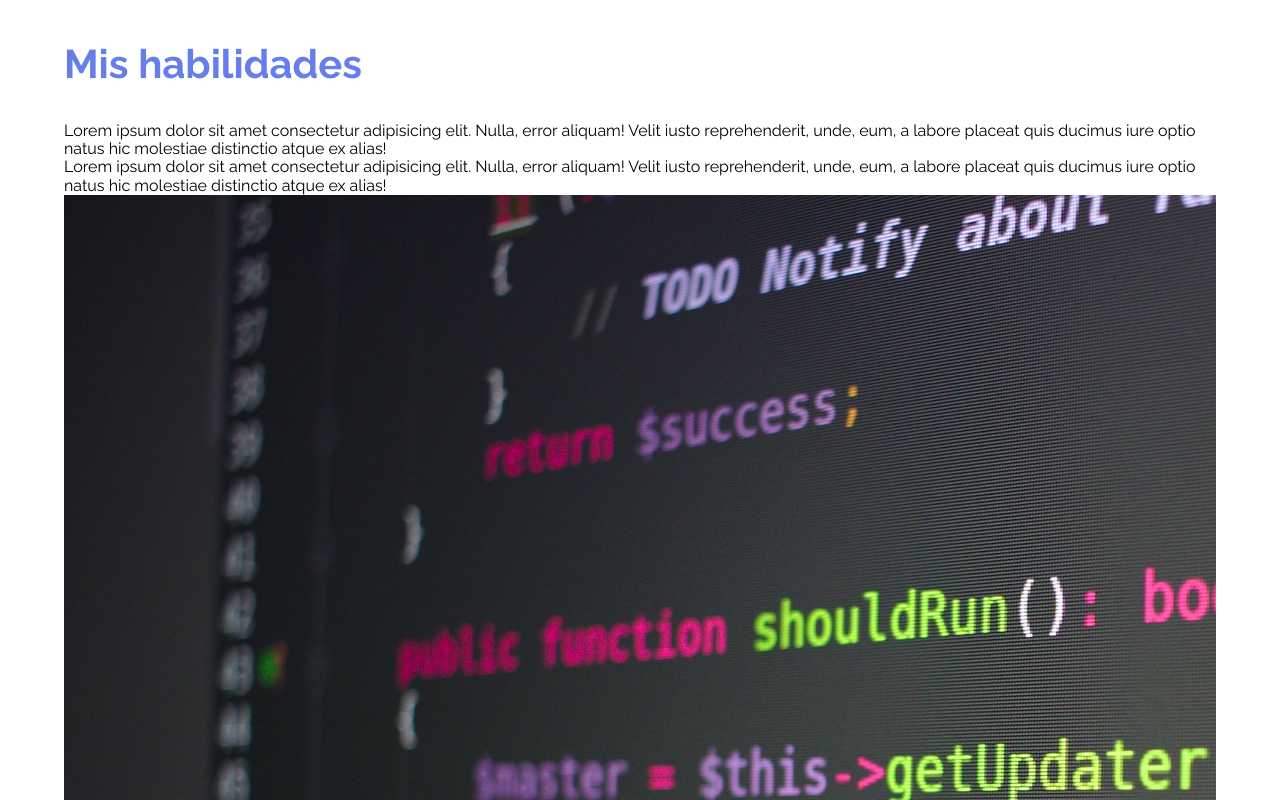
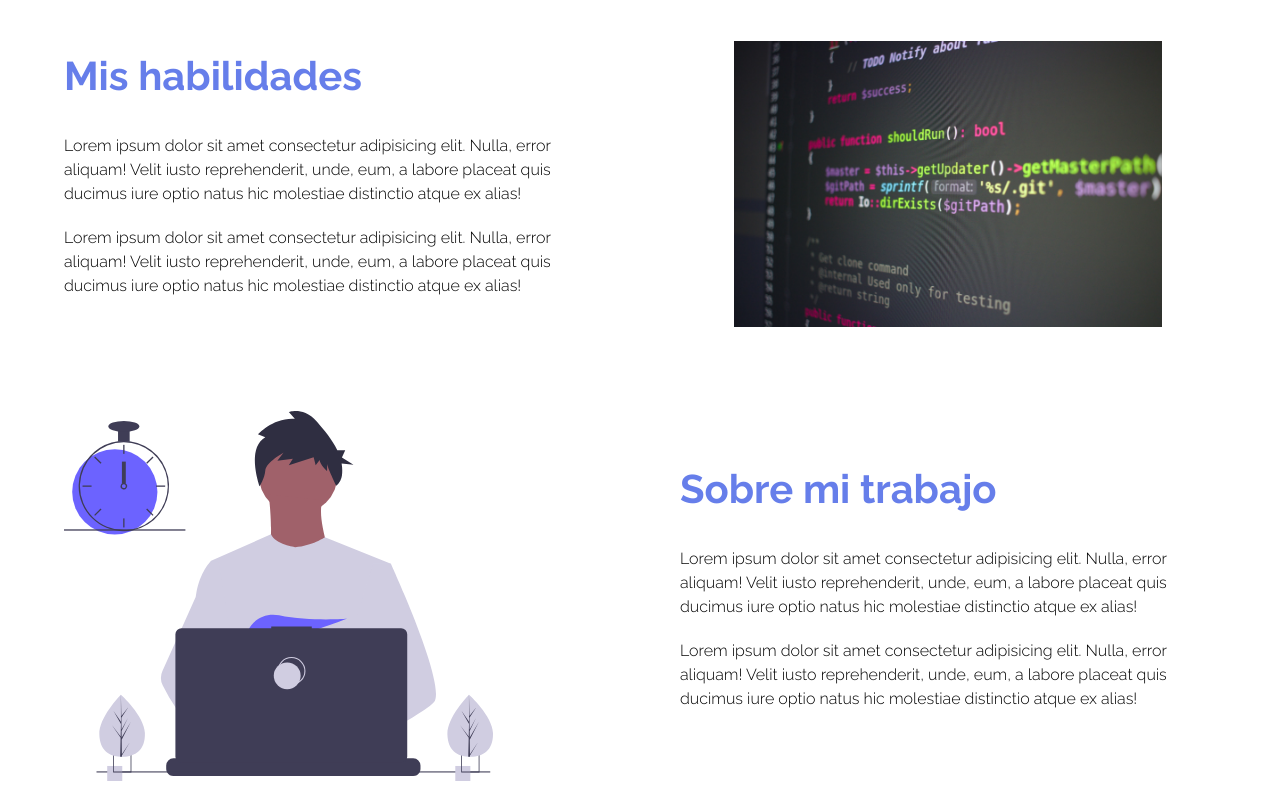
Before and after one commit to J-Danilo0/Portafolio-de-prueba, a plain HTML site: page index.html in a window 1280 px wide. Shown: the part 1440-2240 px from the top of the page. Drawn offline with Linux system fonts and the light colour scheme.

Commit message:
sección de about terminada

```diff
--- a/css/estilos.css
+++ b/css/estilos.css
@@ -140,3 +140,31 @@ body {
     padding: var(--boton-padding);
     border-radius: 40px;
 }
+
+.about{
+    min-height: 400px;
+    display: grid;
+    grid-template-columns: 1fr 1fr;
+    grid-gap: 80px;
+    justify-items: center;
+    align-items: center;
+}
+
+.about__img{
+    text-align: center;
+}
+
+.about__img--left{
+    text-align: left;
+}
+
+.about__picture{
+    max-width: 80%;
+
+}
+
+.about__paragraph{
+    margin-bottom: 20px;
+    line-height: 1.5;
+    font-weight: 300;
+}
```
